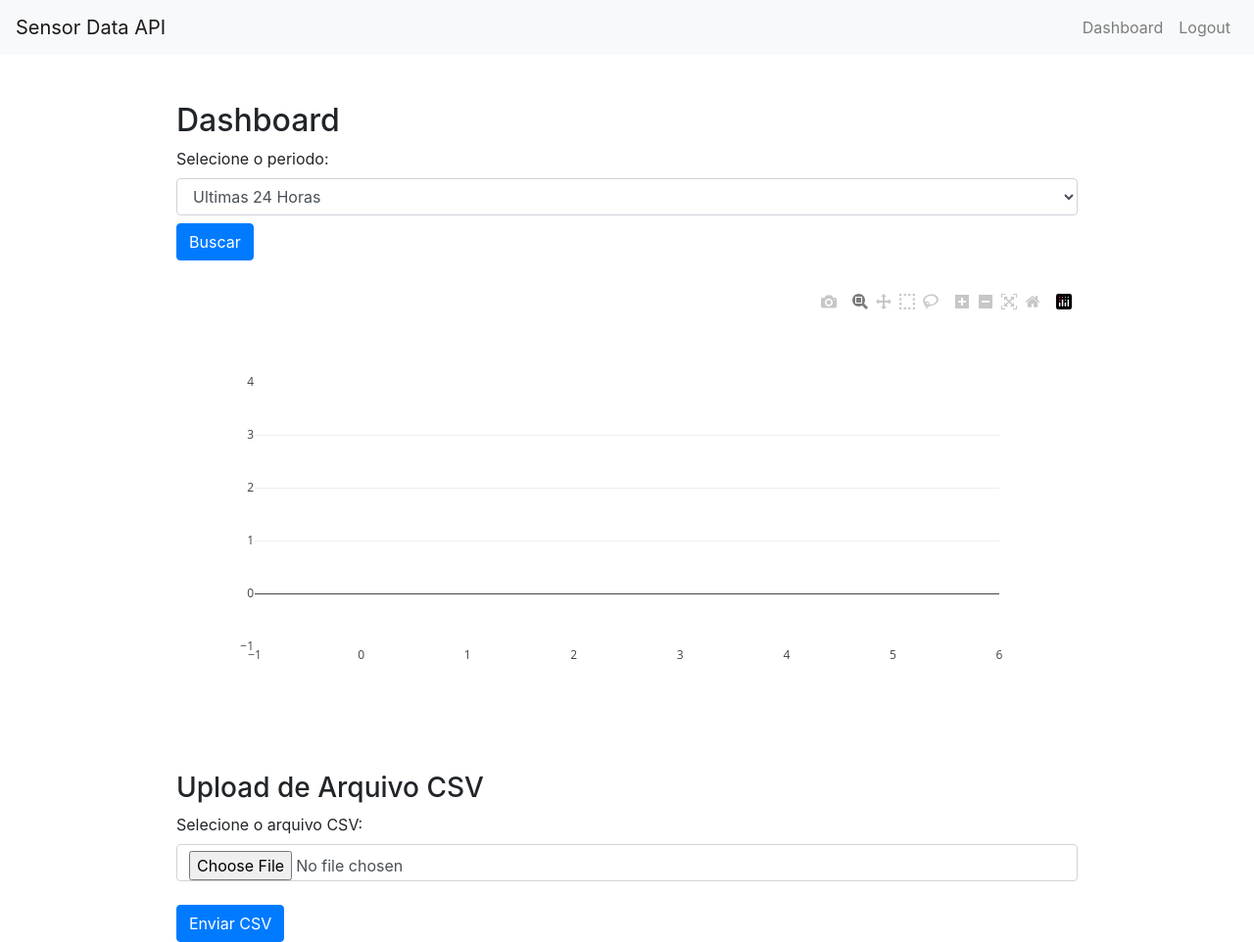
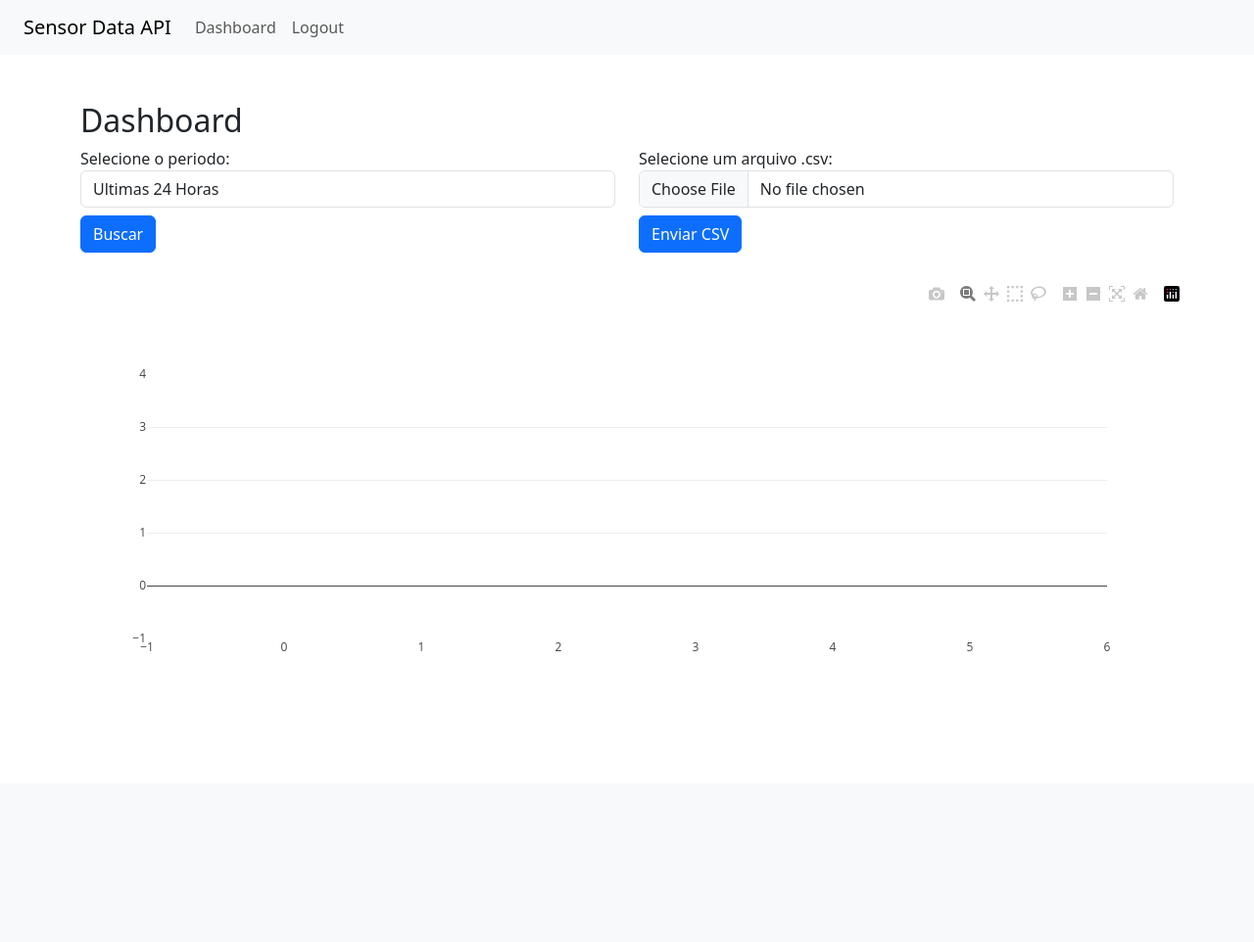
Before and after one commit to gabrifilla/TesteRadix, a Flask app: page /dashboard in a window 1280 px wide; the page is wider, and only the part inside the window is pictured. Shown: that part at 98% size. After the commit the page ends 665 px from the top of that part, so only its background shows below. Run offline with Flask 2, Linux system fonts and the light colour scheme; a user stored in the database is signed in; data comes from the database, SQL or seed files in the repository; data that the repository does not hold is empty; some libraries are stand-ins or nearby versions.

Commit message:
Ultimos ajustes. Criei um botão na dashboard que permite fazer o envio do csv manualmente também, não apenas através da api. Adicionei umas mensagens esdruxulas para sucesso do envio. Comentei o código para que um leitor de fora entenda o que está acontecendo. Mudei a versão do boostrap pra uma mais nova.

```diff
--- a/templates/base.html
+++ b/templates/base.html
@@ -4,16 +4,16 @@
     <meta charset="UTF-8">
     <meta name="viewport" content="width=device-width, initial-scale=1.0">
     <title>{% block title %}Sensor Data{% endblock %}</title>
-    <link href="https://stackpath.bootstrapcdn.com/bootstrap/4.5.2/css/bootstrap.min.css" rel="stylesheet">
+    <link rel="stylesheet" href="https://cdn.jsdelivr.net/npm/bootstrap@5.3.2/dist/css/bootstrap.min.css" integrity="sha384-T3c6CoIi6uLrA9TneNEoa7RxnatzjcDSCmG1MXxSR1GAsXEV/Dwwykc2MPK8M2HN" crossorigin="anonymous">
 </head>
 <body>
     <nav class="navbar navbar-expand-lg navbar-light bg-light">
-        <a class="navbar-brand" href="/">Sensor Data API</a>
+        <a class="navbar-brand ms-4" href="/dashboard">Sensor Data API</a>
         <button class="navbar-toggler" type="button" data-toggle="collapse" data-target="#navbarNav" aria-controls="navbarNav" aria-expanded="false" aria-label="Toggle navigation">
             <span class="navbar-toggler-icon"></span>
         </button>
         <div class="collapse navbar-collapse" id="navbarNav">
-            <ul class="navbar-nav ml-auto">
+            <ul class="navbar-nav">
                 {% if current_user.is_authenticated %}
                     <li class="nav-item">
                         <a class="nav-link" href="{{ url_for('dashboard') }}">Dashboard</a>
@@ -44,6 +44,6 @@
     </div>
     <script src="https://code.jquery.com/jquery-3.5.1.slim.min.js"></script>
     <script src="https://cdn.jsdelivr.net/npm/@popperjs/core@2.9.2/dist/umd/popper.min.js"></script>
-    <script src="https://stackpath.bootstrapcdn.com/bootstrap/4.5.2/js/bootstrap.min.js"></script>
+    <script src="https://cdn.jsdelivr.net/npm/bootstrap@5.3.2/dist/js/bootstrap.min.js" integrity="sha384-BBtl+eGJRgqQAUMxJ7pMwbEyER4l1g+O15P+16Ep7Q9Q+zqX6gSbd85u4mG4QzX+" crossorigin="anonymous"></script>
 </body>
 </html>
--- a/templates/dashboard.html
+++ b/templates/dashboard.html
@@ -2,9 +2,11 @@
 {% block title %}Dashboard{% endblock %}
 {% block content %}
 <div class="row justify-content-center mt-5">
-    <div class="col-md-10">
+    <div class="col-md-12">
         <h2>Dashboard</h2>
-        <div class="form-group">
+            <form id="upload-csv-form" enctype="multipart/form-data">
+                <div class="row">
+                    <div class="col-6">
                         <label for="time-period">Selecione o periodo:</label>
                         <select id="time-period" class="form-control">
                             <option value="24h">Ultimas 24 Horas</option>
@@ -14,19 +16,14 @@
                         </select>
                         <button class="btn btn-primary mt-2" onclick="fetchData()">Buscar</button>
                     </div>
-        <div id="chart" class="mt-4"></div>
-
-        <!-- Formulário de Upload de CSV -->
-        <div class="mt-5">
-            <h3>Upload de Arquivo CSV</h3>
-            <form id="upload-csv-form" enctype="multipart/form-data">
-                <div class="form-group">
-                    <label for="csv-file">Selecione o arquivo CSV:</label>
-                    <input type="file" id="csv-file" name="file" class="form-control">
+                    <div class="col-6">
+                        <label for="csv-file">Selecione um arquivo .csv:</label>
+                        <input class="form-control" type="file" name="file" id="csv-file">
+                        <button type="submit" id="send-csv" class="btn btn-primary mt-2">Enviar CSV</button>
                     </div>
-                <button type="submit" class="btn btn-primary mt-2">Enviar CSV</button>
+                </div>
             </form>
-        </div>
+        <div id="chart" class="mt-4 row"></div>
     </div>
 </div>
 
@@ -90,7 +87,7 @@
                 showToast('Erro', data.error, 'bg-danger text-white');
             } else {
                 showToast('Sucesso', data.message, 'bg-success text-white');
-                fileInput.value = ''; // Clear the file input
+                fileInput.value = '';
             }
         })
         .catch(error => {
```
Also changed, not shown: seed.py (+7 -7 lines), tests/tests_app.py (deleted, +0 -35 lines), README.md. Lines whose indentation alone changed are shown as unchanged.
